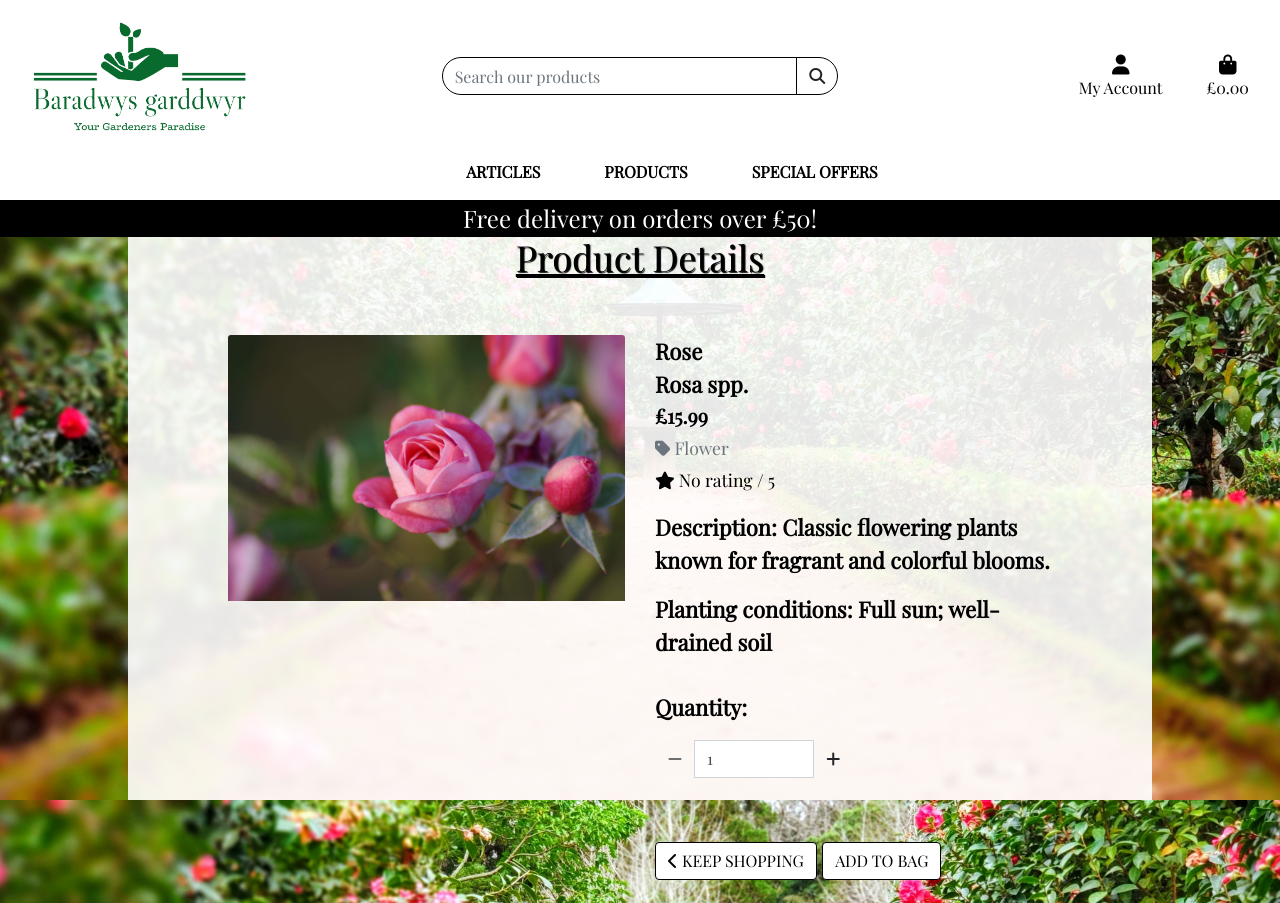
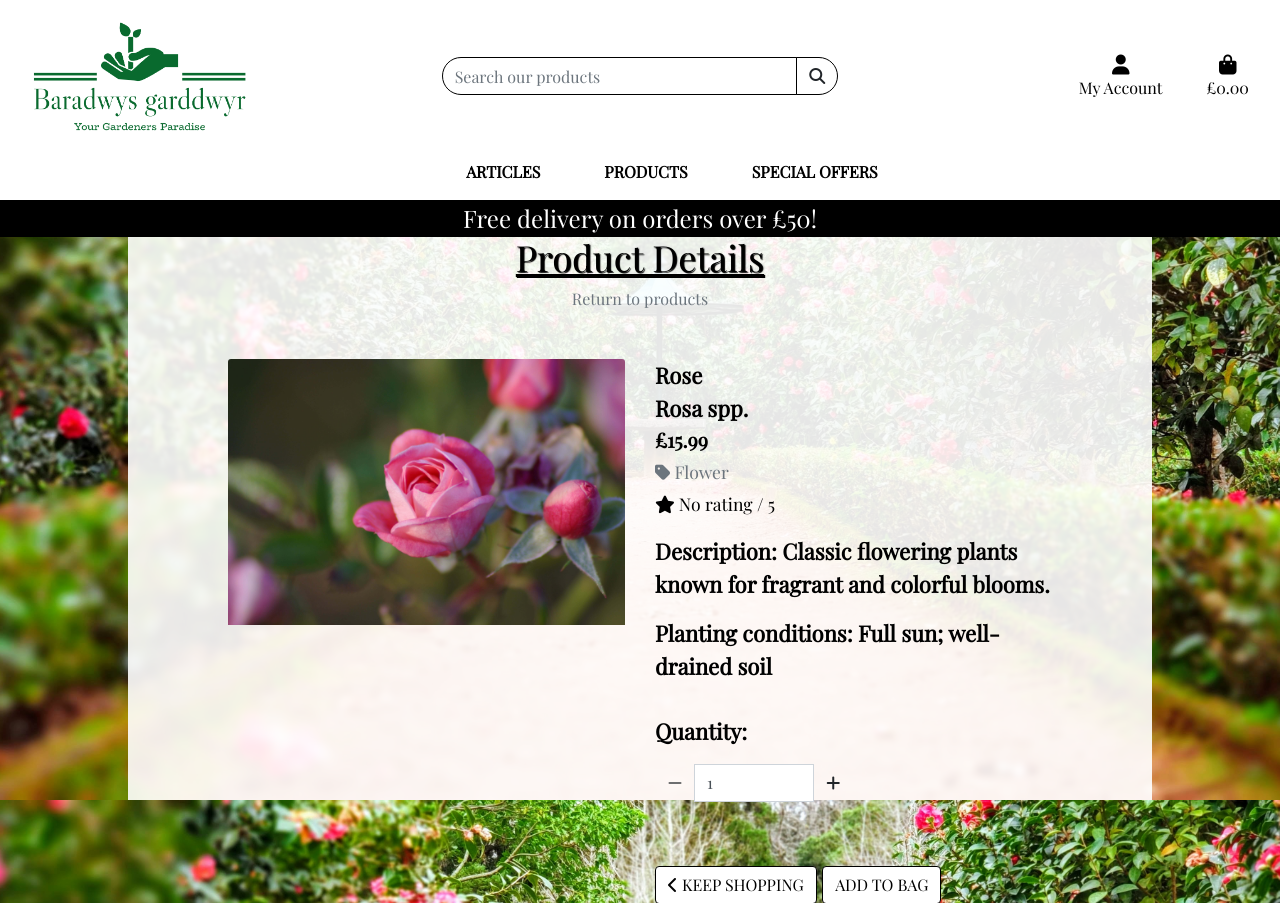
Before and after one commit to jenkidev/MSP4_Baradwys_Garddwyr, a Django app: page /products/1/ in a window 1280 px wide. Shown: the top 903 px of the page. Run offline with Django 3.2, Linux system fonts and the light colour scheme; data comes from the database, SQL or seed files in the repository; data that the repository does not hold is empty; some libraries are stand-ins or nearby versions.

Commit message:
added return to products link on details page

```diff
--- a/products/templates/products/product_detail.html
+++ b/products/templates/products/product_detail.html
@@ -12,8 +12,9 @@
 {% block content %}
 <div class="overlay-product-detail"></div>
 <div class="container-fluid">
-    <div class="col text-center mt-3">
+    <div class="col text-center mt-5">
         <h2 class="product-detail-header-font">Product Details</h2>
+        <a class="text-large text-muted" href="{% url 'products' %}">Return to products</a>
     </div>
     <div class="row text">
         <div class="col-12 col-md-6 col-lg-4 offset-lg-2">
```
